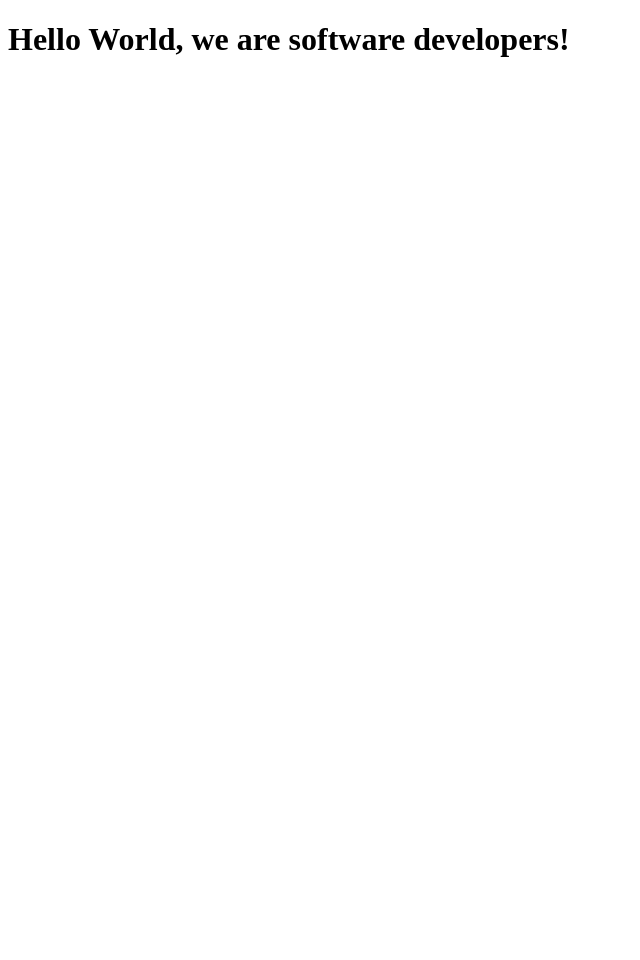
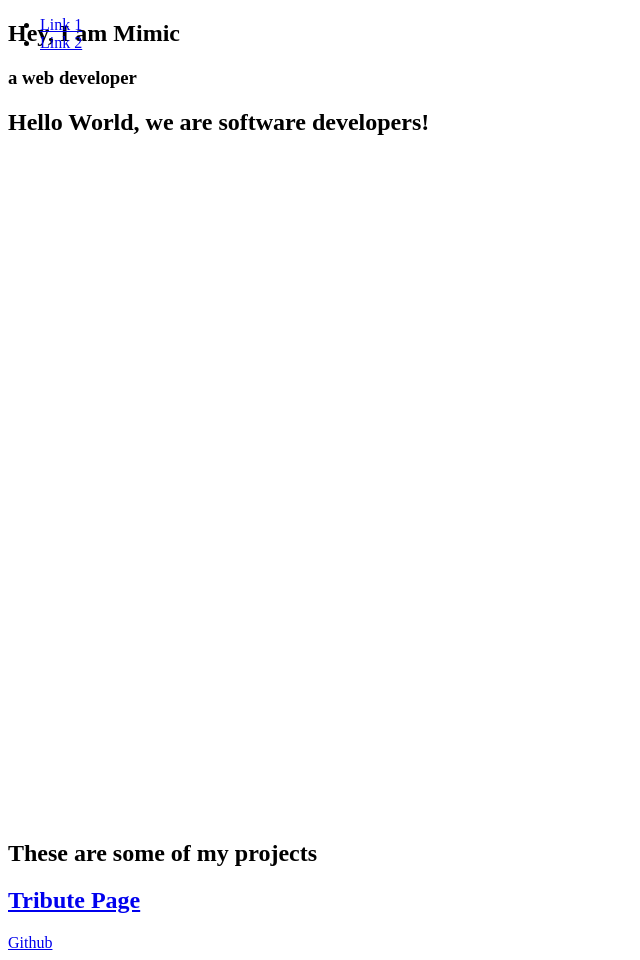
Before and after one commit to Fayob/microverse-trial, a plain HTML site: page index.html in a window 1280 px wide. Shown: the whole page, without its empty margins (0-640 px from the left). Before the commit the page ends 800 px from the top, so only its background shows below. Drawn offline with Linux system fonts and the light colour scheme.

Commit message:
Init portfolio project

```diff
--- a/css/style.css
+++ b/css/style.css
@@ -0,0 +1,16 @@
+#navbar {
+  position: fixed;
+  top: 0;
+  left: 0;
+}
+
+#welcome-section {
+  height: 100vh;
+  width: 100vw;
+}
+
+@media (max-width: 600px) {
+ #navbar {
+  display: none;
+ }
+}
--- a/index.html
+++ b/index.html
@@ -7,7 +7,28 @@
   </head>
 
   <body>
+    <nav id="navbar">
+      <ul>
+        <li><a href="#">Link 1</a></li>
+        <li><a href="#">Link 2</a></li>
+      </ul>
+    </nav>
+    <section id="welcome-section">
+      <h1>Hey, I am Mimic</h1>
+      <h3>a web developer</h3>
     <h1>Hello World, we are software developers!</h1>
+    </section>
+    <section id="projects">
+      <h1>These are some of my projects<h1>
+        <a href="#">
+          <div class="project-tile">
+            Tribute Page
+          </div>
+        </a>
+    </section>
+    <section>
+      <a href="https://github.com/" target="_blank" id="profile-link">Github </a>
+    </section>
     <script src="https://cdn.freecodecamp.org/testable-projects-fcc/v1/bundle.js"></script>
 
     <!--
```
